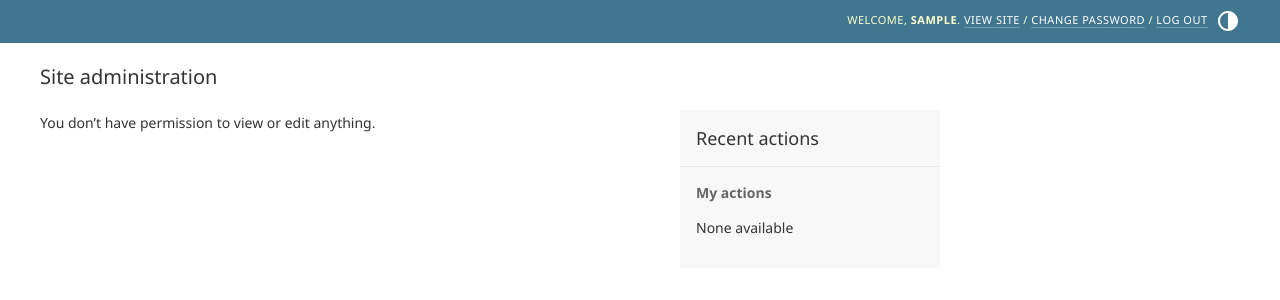
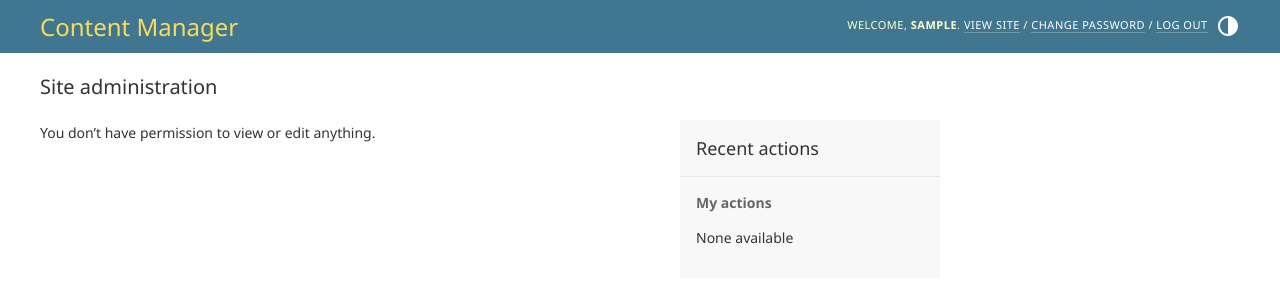
Before and after one commit to gzubicki/content_manager, a Django app: page /admin/ in a window 1280 px wide. Shown: the top 300 px of the page. Run offline with Django 5.2, Linux system fonts and the light colour scheme; the visitor is signed in with stand-in values (Sample User, id 1); data comes from the database, SQL or seed files in the repository; data that the repository does not hold is empty; parts of the project's set-up code (start-up, migrations or seed data) failed here and were passed over; some libraries are stand-ins or nearby versions.

Commit message:
Ujednolicenie tytułu Content Manager

```diff
--- a/content_manager/settings.py
+++ b/content_manager/settings.py
@@ -84,7 +84,7 @@ CELERY_BEAT_SCHEDULE = {
     "housekeeping": {"task": "apps.posts.tasks.task_housekeeping", "schedule": 3600.0},
 }
 
-PWA_APP_NAME = os.getenv("PWA_APP_NAME", "Content Manager – Panel")
+PWA_APP_NAME = os.getenv("PWA_APP_NAME", "Content Manager")
 PWA_THEME_COLOR = os.getenv("PWA_THEME_COLOR", "#111827")
 PWA_BACKGROUND_COLOR = os.getenv("PWA_BACKGROUND_COLOR", "#111827")
 PWA_START_URL = os.getenv("PWA_START_URL", "/admin/")
--- a/templates/admin/base_site.html
+++ b/templates/admin/base_site.html
@@ -1,5 +1,11 @@
 {% extends "admin/base.html" %}
 {% load static %}
+{% block title %}Content Manager{% endblock %}
+
+{% block branding %}
+<h1 id="site-name"><a href="{% url 'admin:index' %}">Content Manager</a></h1>
+{% endblock %}
+
 {% block extrahead %}
 <link rel="manifest" href="/manifest.webmanifest">
 <meta name="theme-color" content="#111827">
```
Also changed, not shown: templates/manifest.webmanifest.
